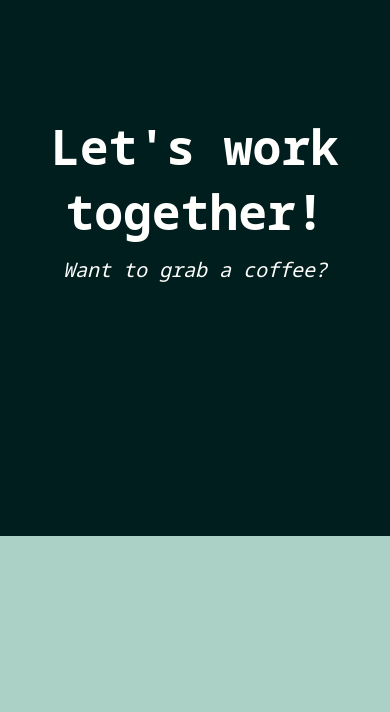
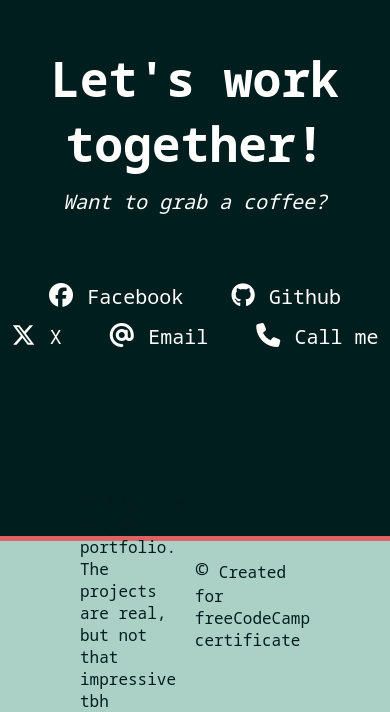
Before and after one commit to arivreduce/personal-portfolio, a plain HTML site: page index.html in a window 390 px wide. Shown: the part 2885-3597 px from the top of the page. Before the commit the page ends 3421 px from the top, so only its background shows below. Drawn offline with Linux system fonts and the light colour scheme.

Commit message:
completed footer and media query of project

```diff
--- a/index.html
+++ b/index.html
@@ -88,10 +88,38 @@
         <h2>Let's work together!</h2>
         <p><em>Want to grab a coffee?</em></p>
         <div class="links-container">
-          <a href="#" id="profile-link"></a>
+          <a href="#" id="profile-link" target="_blank" class="profile-link">
+            <i class="fa-brands fa-facebook"></i>
+            <p>Facebook</p>
+          </a>
+          <a href="#" id="profile-link" target="_blank" class="profile-link">
+            <i class="fa-brands fa-github"></i>
+            <p>Github</p>
+          </a>
+          <a href="#" id="profile-link" target="_blank" class="profile-link">
+            <i class="fa-brands fa-x-twitter"></i>
+            <p>X</p>
+          </a>
+          <a href="#" id="profile-link" target="_blank" class="profile-link">
+            <i class="fa-solid fa-at"></i>
+            <p>Email</p>
+          </a>
+          <a href="#" id="profile-link" target="_blank" class="profile-link">
+            <i class="fa-solid fa-phone"></i>
+            <p>Call me</p>
+          </a>
         </div>
       </div>
     </section>
-    <footer></footer>
+    <footer>
+      <p>
+        **This is a project portfolio. The projects are real, but not that
+        impressive tbh
+      </p>
+      <p>
+        <span class="copyright">&copy;</span> Created for freeCodeCamp
+        certificate
+      </p>
+    </footer>
   </body>
 </html>
--- a/styles.css
+++ b/styles.css
@@ -144,3 +144,35 @@ i.fa-slash {
   margin-top: 0.75rem;
   font-size: 1.25rem;
 }
+.links-container {
+  display: flex;
+  justify-content: center;
+  margin-top: 3.5rem;
+  column-gap: 3rem;
+  font-size: 1.5rem;
+}
+
+.links-container i,
+.links-container p {
+  display: inline-block;
+}
+.links-container a:hover {
+  padding-top: 1rem;
+}
+/* FOOTER */
+footer {
+  display: flex;
+  justify-content: space-between;
+  align-items: center;
+  height: 15vh;
+  border-top: 5px solid var(--secondary);
+  padding: 0 5rem;
+}
+.copyright {
+  font-size: 1.5rem;
+}
+@media screen and (max-width: 800px) {
+  .links-container {
+    flex-wrap: wrap;
+  }
+}
```
